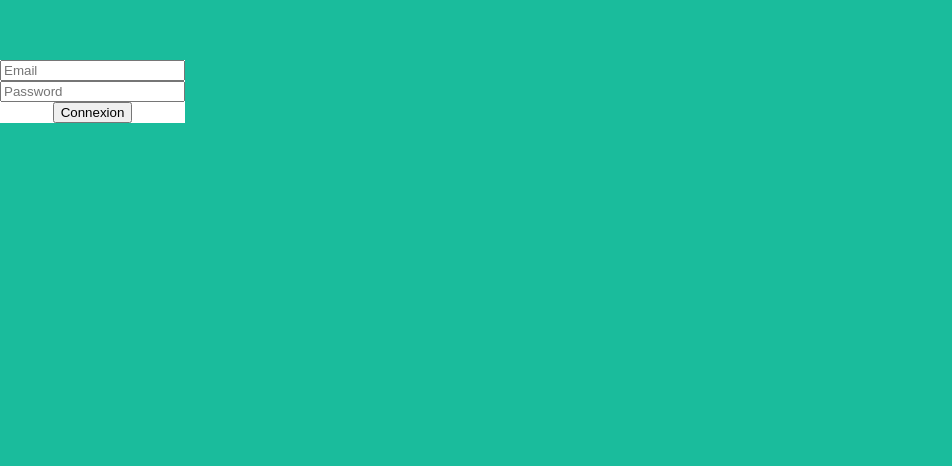
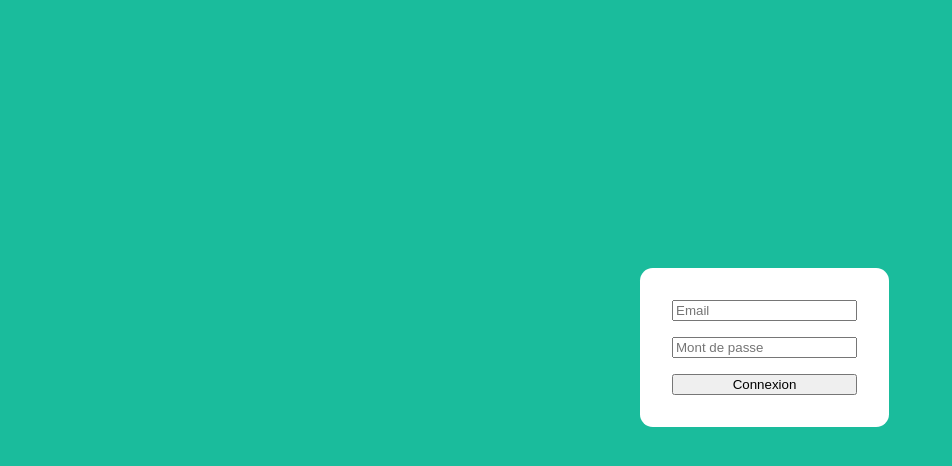
Before and after one commit to lewebologue/Portfolio_V2, a Vue app in the folder front/: page /login in a window 1280 px wide. Shown: the part 132-598 px from the top of the page, without its empty margins (0-952 px from the left). Built offline with nearby package versions, Linux system fonts and the light colour scheme.

Commit message:
Auth page finished

```diff
--- a/front/src/sass/components/AuthPage.scss
+++ b/front/src/sass/components/AuthPage.scss
@@ -1,21 +1,17 @@
 section{
 	background-color: $background-one;
-	margin: 0;
-	padding: 0;
-	display: flex;
-	flex-direction: column;
-	justify-content: center;
-	align-items: center;
-	min-height: 100vh;
+	height: 100vh;
 	.login{
-		padding-top: 12rem;
-		form{
-			display: flex;
-			flex-direction: column;
-			align-items: center;
-			justify-content: center;
-			background-color: white;
-			width: fit-content;
-		}
+		position: absolute;
+		top: 50%;
+		left: 50%;
+		background-color: white;
+		border-radius: 0.8rem;
+	}
+	.loginForm{
+		display: flex;
+		flex-direction: column;
+		margin: 2rem;
+		gap: 1rem;
 	}
 }
--- a/front/src/views/Auth.vue
+++ b/front/src/views/Auth.vue
@@ -1,9 +1,9 @@
 <template>
     <section>
         <div class="login">
-            <form v-on:submit.prevent="login">
+            <form v-on:submit.prevent="login" class="loginForm">
                 <input type="email" name="email" placeholder="Email" required v-model="loginInput.email" aria-label="email">
-                <input type="password" name="pswd" placeholder="Password" required v-model="loginInput.password" minlength="8" aria-label="mot de passe">
+                <input type="password" name="pswd" placeholder="Mont de passe" required v-model="loginInput.password" minlength="8" aria-label="mot de passe">
                 <button>Connexion</button>
             </form>
         </div>
```
Also changed, not shown: 2 other files (tests, documents, lock files or other folders).
